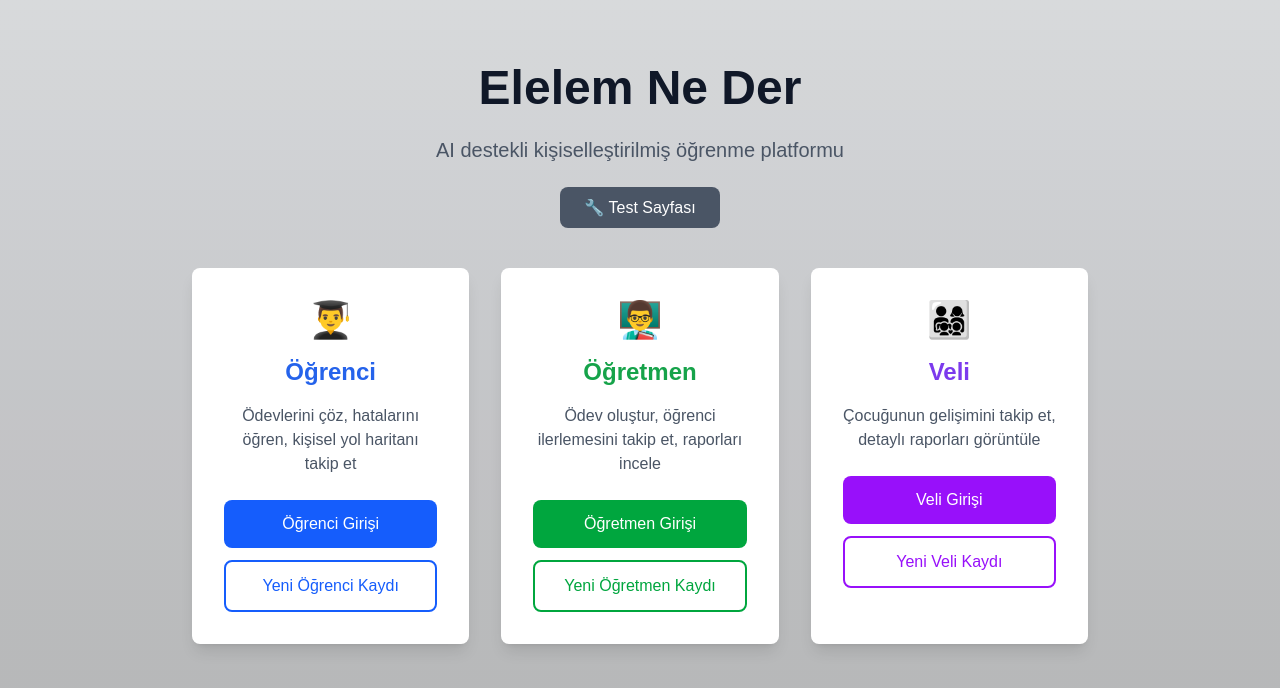
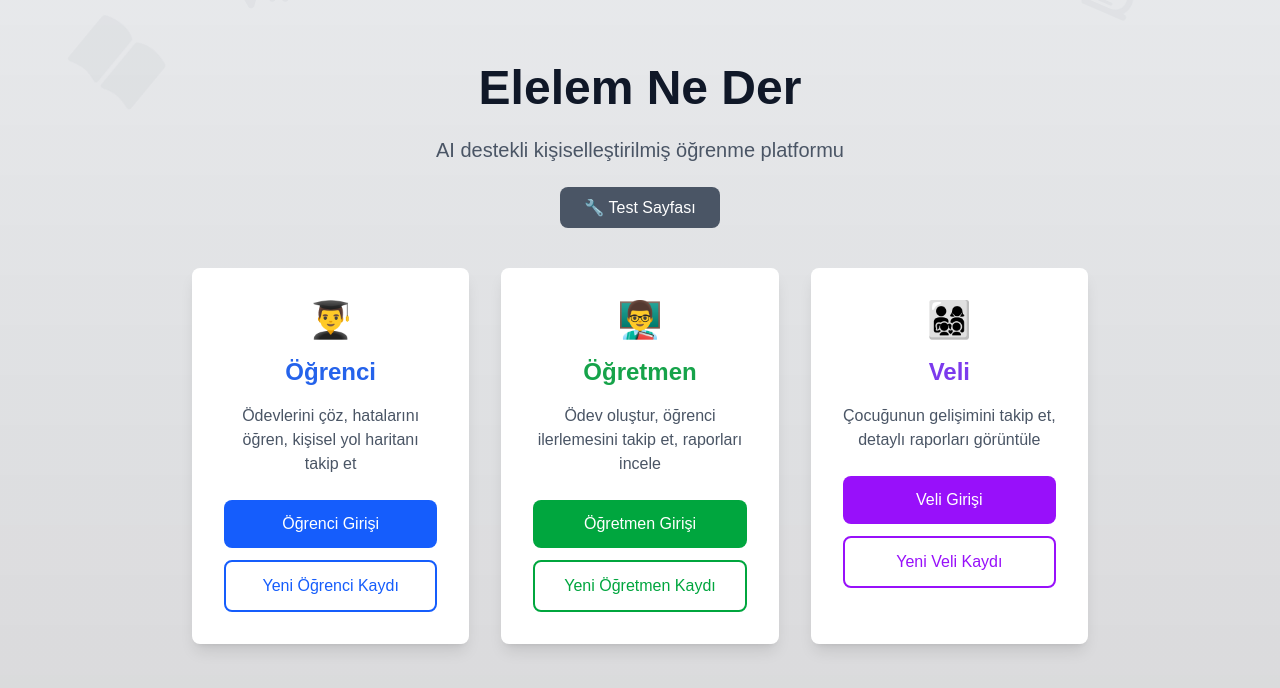
Before and after one commit to elelem-ne-der/elelem-ne-der, a Next.js app in the folder frontend/: page / in a window 1280 px wide. Shown: the top 688 px of the page. Built offline with nearby package versions, Linux system fonts and the light colour scheme; no server answers.

Commit message:
style: Update background gradients and opacity for enhanced visual effects

```diff
--- a/frontend/src/app/globals.css
+++ b/frontend/src/app/globals.css
@@ -1,5 +1,5 @@
+@import url('https://cdnjs.cloudflare.com/ajax/libs/font-awesome/6.4.0/css/all.min.css');
 @import "tailwindcss";
-@import url('https://cdnjs.cloudflare.com/ajax/libs/font-awesome/6.4.0/css/all.min.css');
 
 :root {
   --background: #ffffff;
@@ -23,7 +23,7 @@
 }
 
 body {
-  background: var(--background);
+  background: linear-gradient(180deg, var(--gradient-start) 10%, rgba(2,16,30,1) 100%);
   background-attachment: fixed;
   color: var(--foreground);
   font-family: Arial, Helvetica, sans-serif;
@@ -43,11 +43,11 @@ body::before {
   position: fixed;
   inset: -20% -10% -20% -10%;
   z-index: -1;
-  filter: blur(80px) saturate(130%);
-  background: radial-gradient(40% 60% at 10% 20%, rgba(27,211,154,0.20), transparent 30%),
-              radial-gradient(45% 70% at 80% 30%, rgba(15,76,63,0.18), transparent 35%),
-              radial-gradient(60% 50% at 50% 70%, rgba(11,27,58,0.95), transparent 45%);
-  opacity: 0.92;
+  filter: blur(80px) saturate(150%);
+  background: radial-gradient(48% 68% at 8% 18%, rgba(27,211,154,0.36), transparent 35%),
+              radial-gradient(48% 68% at 82% 28%, rgba(20,150,125,0.28), transparent 38%),
+              radial-gradient(70% 56% at 50% 72%, rgba(3,20,36,0.98), transparent 50%);
+  opacity: 1;
   animation: auroraShift 18s linear infinite;
   pointer-events: none;
 }
@@ -81,7 +81,7 @@ body::after {
   position: fixed;
   inset: 0;
   z-index: 0;
-  background: linear-gradient(180deg, rgba(0,8,15,0.12), rgba(0,0,0,0.28));
+  background: linear-gradient(180deg, rgba(0,8,15,0.06), rgba(0,0,0,0.12));
   pointer-events: none;
 }
 
```
